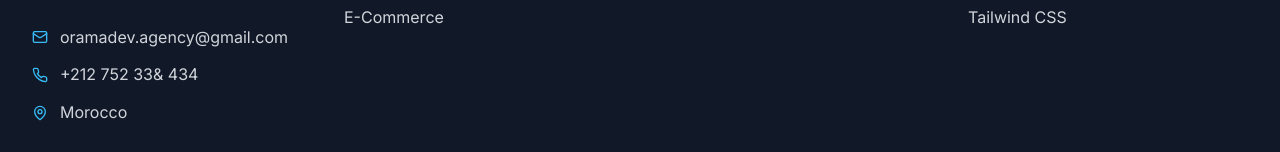
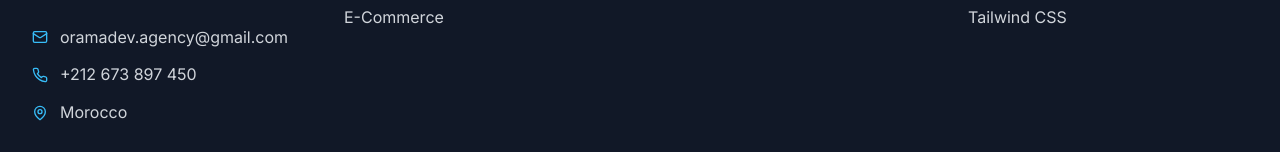
Before and after one commit to ayoubelmssellek/sitelik, a React (Vite) app: page / in a window 1280 px wide. Shown: the part 6374-6526 px from the top of the page. Built offline with nearby package versions, Linux system fonts and the light colour scheme.

Commit message:
Update Footer.jsx

```diff
--- a/src/components/Footer.jsx
+++ b/src/components/Footer.jsx
@@ -48,7 +48,7 @@ const Footer = () => {
               </div>
               <div className="flex items-center text-gray-300">
                 <Phone className="w-4 h-4 mr-3 text-primary-400" />
-                <span>+212 752 33& 434</span>
+                <span>+212 673 897 450</span>
               </div>
               <div className="flex items-center text-gray-300">
                 <MapPin className="w-4 h-4 mr-3 text-primary-400" />
```
